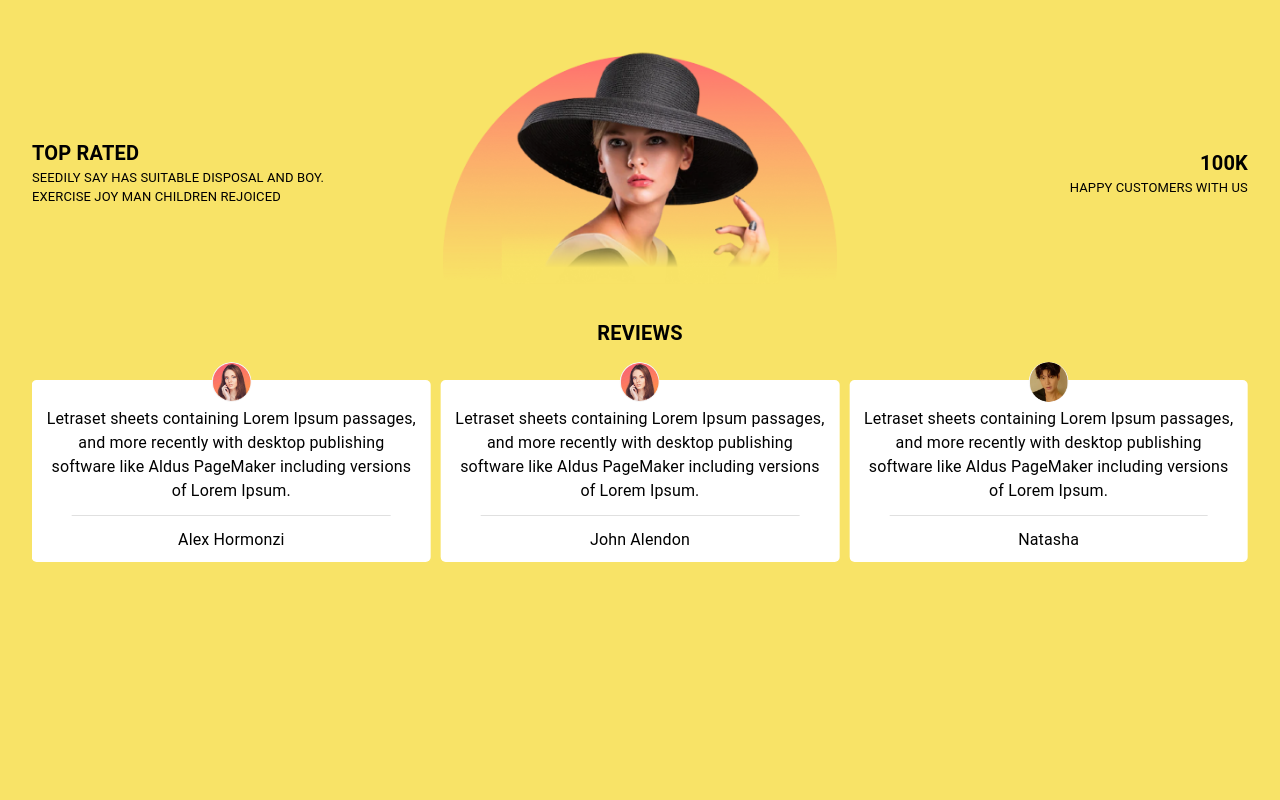
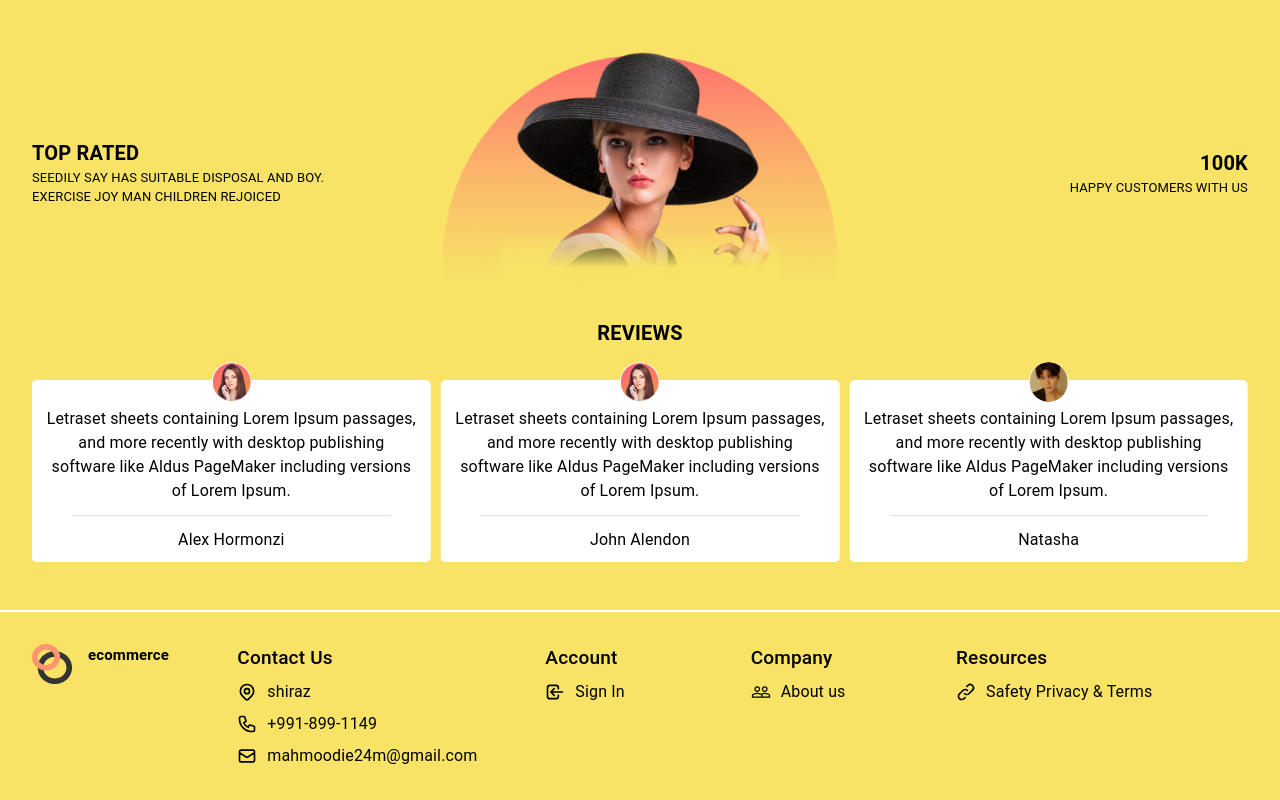
Before and after one commit to ehsanMahmoodi/cosmetics-store, a React (Create React App) app: page / in a window 1280 px wide. Shown: the part 948-1748 px from the top of the page. Before the commit the page ends 1558 px from the top, so only its background shows below. Built offline with nearby package versions, Linux system fonts and the light colour scheme.

Commit message:
create footer

```diff
--- a/src/app/App.js
+++ b/src/app/App.js
@@ -5,6 +5,7 @@ import {
   IntroduceProductSlider,
   Virtual,
   Faq,
+  Footer,
 } from "../components";
 
 const App = () => {
@@ -15,6 +16,7 @@ const App = () => {
       <IntroduceProductSlider />
       <Virtual />
       <Faq />
+      <Footer />
     </>
   );
 };
--- /dev/null
+++ b/src/components/Footer/Footer.js
@@ -0,0 +1,77 @@
+import React from "react";
+import { Avatar, Box, Grid, Typography } from "@mui/material";
+// style
+import { useStyle } from "./Footer.style";
+// image
+import siteImg from "../../assets/images/logo.png";
+// icon's
+import {
+  HiOutlineLink,
+  HiOutlineLocationMarker,
+  HiOutlineLogin,
+  HiOutlineMail,
+  HiOutlinePhone,
+} from "react-icons/hi";
+import { MdPeopleOutline } from "react-icons/md";
+const Footer = () => {
+  // get css style
+  const classes = useStyle();
+  return (
+    <Box className={classes.footer_container}>
+      <Grid container spacing={2} className={"row"}>
+        <Grid item xs={12} md={2} className={"logo_section"}>
+          <Box className="inner_logo_section">
+            <Avatar src={siteImg} alt={"site logo"} className={"site_img"} />
+            <Typography>ecommerce</Typography>
+          </Box>
+        </Grid>
+        <Grid item xs={12} sm={6} md={3} className={"contactus_section"}>
+          <Typography className={"section_title"}>contact us</Typography>
+          <ul className="list_container">
+            <li className="list_item">
+              <HiOutlineLocationMarker />
+              <Typography>shiraz</Typography>
+            </li>
+            <li className="list_item">
+              <HiOutlinePhone />
+              <Typography>+991-899-1149</Typography>
+            </li>
+            <li className="list_item">
+              <HiOutlineMail />
+              <Typography>mahmoodie24m@gmail.com</Typography>
+            </li>
+          </ul>
+        </Grid>
+        <Grid item xs={6} sm={6} md={2} className={"account_section"}>
+          <Typography className={"section_title"}>account</Typography>
+          <ul className="list_container">
+            <li className="list_item">
+              <HiOutlineLogin />
+              <Typography>Sign In</Typography>
+            </li>
+          </ul>
+        </Grid>
+        <Grid item xs={6} sm={6} md={2} className={"company_section"}>
+          <Typography className={"section_title"}>company</Typography>
+          <ul className="list_container">
+            <li className="list_item">
+              <MdPeopleOutline />
+              <Typography>About us</Typography>
+            </li>
+          </ul>
+        </Grid>
+        <Grid item xs={6} sm={6} md={3} className={"resources_section"}>
+          <Typography className={"section_title"}>resources</Typography>
+          <ul className="list_container">
+            <li className="list_item">
+              <HiOutlineLink />
+              <Typography>Safety Privacy & Terms</Typography>
+            </li>
+          </ul>
+        </Grid>
+      </Grid>
+    </Box>
+  );
+};
+
+export default Footer;
--- /dev/null
+++ b/src/components/Footer/Footer.style.js
@@ -0,0 +1,46 @@
+import { makeStyles } from "@mui/styles";
+import { defaultTheme } from "../../theme/defaultTheme";
+
+export const useStyle = makeStyles({
+  footer_container: {
+    borderTop: "0.125rem solid #fff",
+    padding: "2rem",
+    "& .row": {
+      "& .logo_section": {
+        "& .inner_logo_section": {
+          display: "flex",
+          alignItems: "flex-start",
+          gap: "1rem",
+          "& .site_img": {
+            borderRadius: "0",
+          },
+          "& > p": {
+            fontSize: "0.9375rem",
+            fontWeight: "600",
+          },
+          [defaultTheme.breakpoints.down(900)]: {
+            justifyContent: "center",
+            alignItems: "center",
+          },
+        },
+      },
+      "& .section_title": {
+        textTransform: "capitalize",
+        fontSize: "1.1875rem",
+        fontWeight: "500",
+      },
+      "& .list_container": {
+        "& .list_item": {
+          display: "flex",
+          alignItems: "center",
+          marginTop: "0.5rem",
+          "& > svg": {
+            width: "1.25rem",
+            height: "1.25rem",
+            marginRight: "0.625rem",
+          },
+        },
+      },
+    },
+  },
+});
--- a/src/components/index.js
+++ b/src/components/index.js
@@ -3,3 +3,4 @@ export { default as Hero } from "./Hero/Hero";
 export { default as IntroduceProductSlider } from "./IntroduceProductSlider/IntroduceProductSlider";
 export { default as Virtual } from "./Virtual/Virtual";
 export { default as Faq } from "./Faq/Faq";
+export { default as Footer } from "./Footer/Footer";
```
